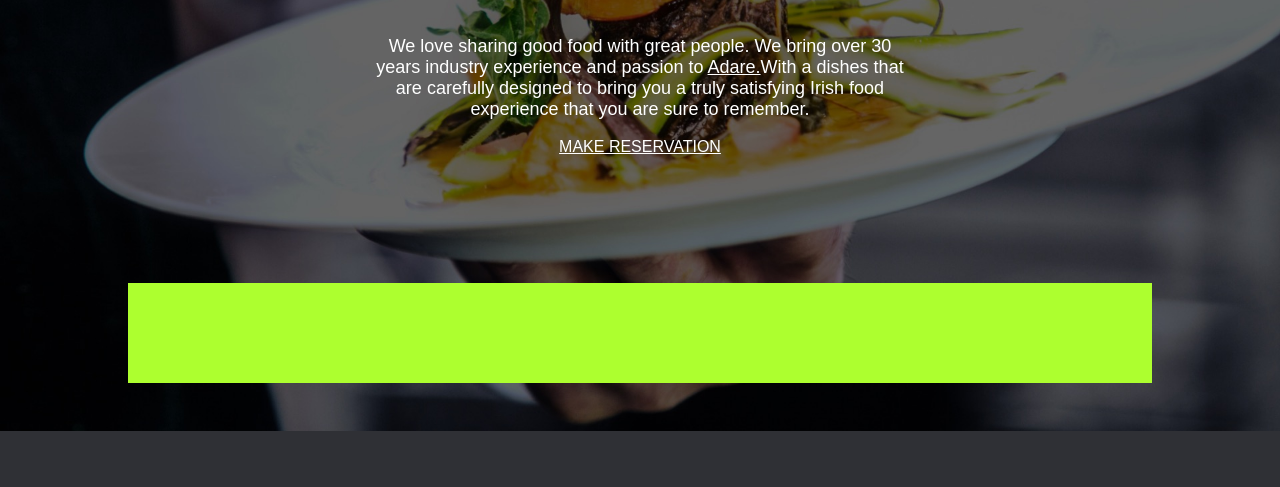
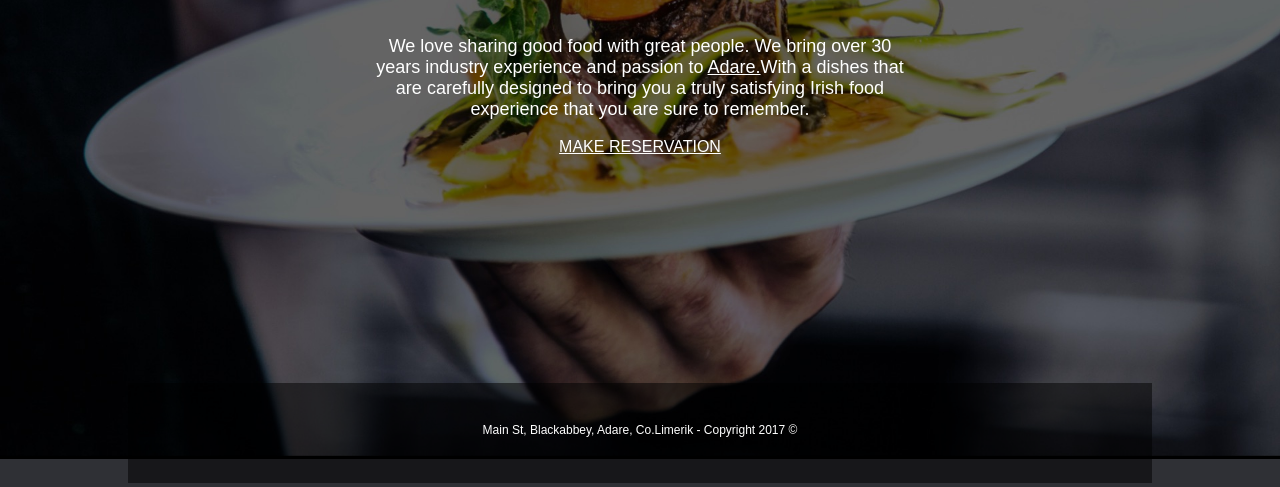
Before and after one commit to MattiaCugusi/Project1_Restaurant, a plain HTML site: page index.html in a window 1280 px wide. Shown: the part 369-856 px from the top of the page. Before the commit the page ends 800 px from the top, so only its background shows below. Drawn offline with Linux system fonts and the light colour scheme.

Commit message:
modified the commit

```diff
--- a/index.html
+++ b/index.html
@@ -28,7 +28,9 @@
         <a href="http://www.google.com" target="_blank">MAKE RESERVATION</a>
     </main>
 
-    <footer></footer>
+    <footer>
+        <p>Main St, Blackabbey, Adare, Co.Limerik - Copyright 2017 ©</p>
+    </footer>
 
 </div>
 
--- a/styles.css
+++ b/styles.css
@@ -47,9 +47,11 @@ main {
 }
 
 footer {
-    background-color: greenyellow;
+    background-color: rgba(0, 0, 0, 0.511);
     height: 100px;
-
+    margin-top: 100px;
+    margin-bottom: 100px;
+   text-align: center;
 }
 
 h1 {
@@ -85,3 +87,11 @@ nav a {
     padding-left: 10px;
     padding-right: 10px;
 }
+
+footer p {
+    font-size: 12px;
+    padding-top: 40px;
+    padding-bottom: 50px;
+
+
+}
```
